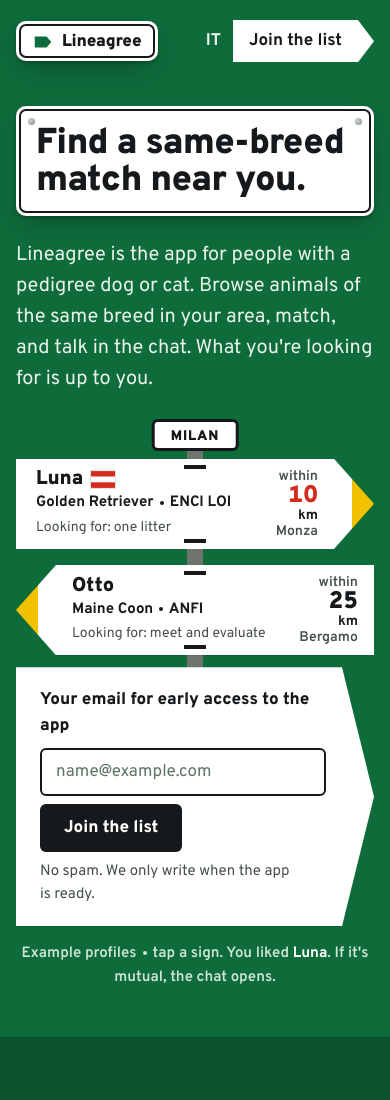
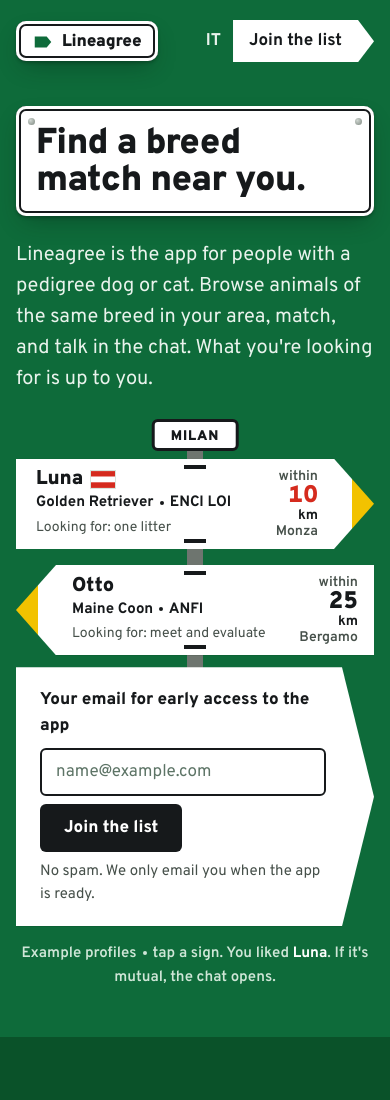
Before and after one commit to Frex17/lineagree, an Astro site: page / in a window 390 px wide. Shown: the top 1100 px of the page. Built offline with nearby package versions, Linux system fonts and the light colour scheme; Astro itself is replaced by a stand-in of ours.

Commit message:
fix(i18n): humanize EN copy, keep the mobile header on one line
Co-Authored-By: Claude Opus 5.5 <noreply@anthropic.com>

```diff
--- a/src/components/Landing.astro
+++ b/src/components/Landing.astro
@@ -19,9 +19,9 @@ const profiles = [
 // Intent names match the app's "Looking for" / "Cerco" options.
 const copy = {
   en: {
-    title: 'Lineagree · Find a same-breed match for your dog or cat',
+    title: 'Lineagree · Find a breed match for your dog or cat',
     description: 'Lineagree is the app for owners of pedigree dogs and cats. Browse animals of the same breed near you, match, and chat.',
-    h1: 'Find a same-breed match near you.',
+    h1: 'Find a breed match near you.',
     lede: "Lineagree is the app for people with a pedigree dog or cat. Browse animals of the same breed in your area, match, and talk in the chat. What you're looking for is up to you.",
     figLabel: 'Example: compatible profiles near Milan',
     cap: 'Milan',
--- a/src/i18n.ts
+++ b/src/i18n.ts
@@ -22,7 +22,7 @@ export const t = {
       label: 'Your email for early access to the app',
       placeholder: 'name@example.com',
       button: 'Join the list',
-      hint: "No spam. We only write when the app is ready.",
+      hint: 'No spam. We only email you when the app is ready.',
       invalid: "That email doesn't look right. Check it and try again.",
       sending: 'Sending…',
       ok: "You're on the list. We'll email you as soon as the app is in the stores.",
--- a/src/layouts/Base.astro
+++ b/src/layouts/Base.astro
@@ -91,7 +91,8 @@ const it = lang === 'it' ? canonical : alt && url(alt);
     .site-head nav { column-gap: calc(var(--u) * 1.5); }
     .brand { font-size: 1.0625rem; }
   }
-  @media (max-width: 380px) {
+  /* Blog stays in the footer; below 440px the header keeps only the language switch and the CTA. */
+  @media (max-width: 440px) {
     .site-head nav .nav-keep { display: none; }
   }
   .site-foot { background: var(--field-deep); margin-top: calc(var(--u) * 12); }
```
Also changed, not shown: public/manifest.json.
